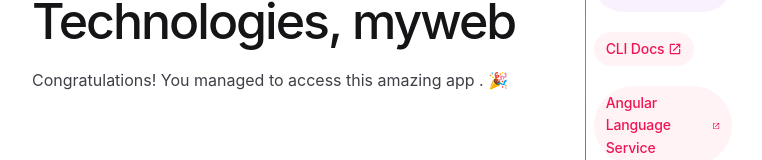
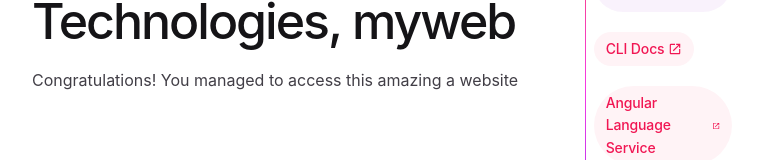
Before and after one commit to donald-madangure/myweb, an Angular app: page / in a window 1280 px wide. Shown: the part 146-306 px from the top of the page, without its empty margins (258-1020 px from the left). Built offline with nearby package versions, Linux system fonts and the light colour scheme.

Commit message:
still practising

```diff
--- a/src/app/app.component.html
+++ b/src/app/app.component.html
@@ -226,7 +226,7 @@
         </defs>
       </svg>
       <h1>This is DonTech-Technologies, {{ title }}</h1>
-      <p>Congratulations! You managed to access this amazing app . 🎉</p>
+      <p>Congratulations! You managed to access this amazing a website</p>
 
     </div>
     <div class="divider" role="separator" aria-label="Divider"></div>
```
